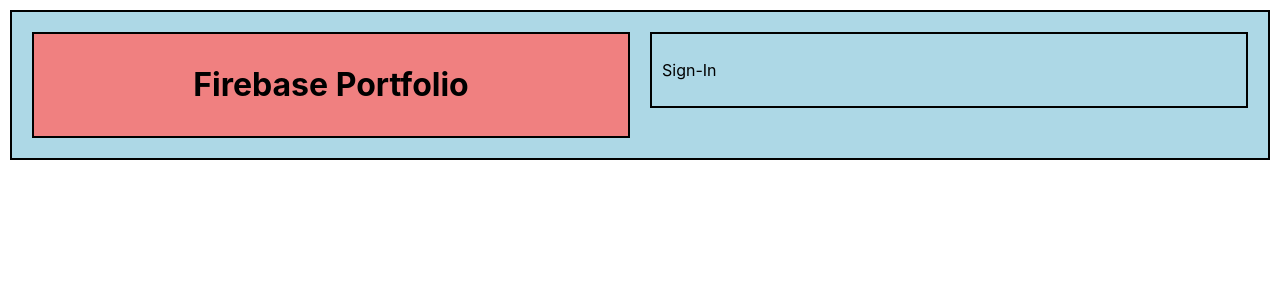
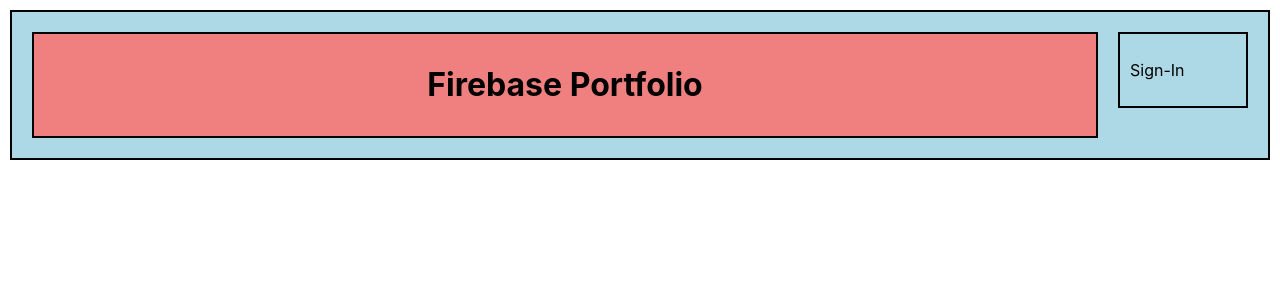
Before and after one commit to louiesch/fire-port, a React (Create React App) app: page / in a window 1280 px wide. Shown: the top 300 px of the page. Built offline with nearby package versions, Linux system fonts and the light colour scheme.

Commit message:
edit css styling
Co-authored-by: Ash Porter <porter.ashley13@gmail.com>

```diff
--- a/src/components/App.js
+++ b/src/components/App.js
@@ -10,7 +10,7 @@
           <div className="column">
             <Header />
           </div>
-          <div className="column">
+          <div className="column2">
             <SignIn />
           </div>
         </div>
--- a/src/index.css
+++ b/src/index.css
@@ -40,3 +40,10 @@
   flex-basis: 100%;
   flex: 1;
 }
+
+.column2 {
+  display: flex;
+  flex-direction: column;
+  flex-basis: 100%;
+  flex: 0 0 150px;
+}
```
